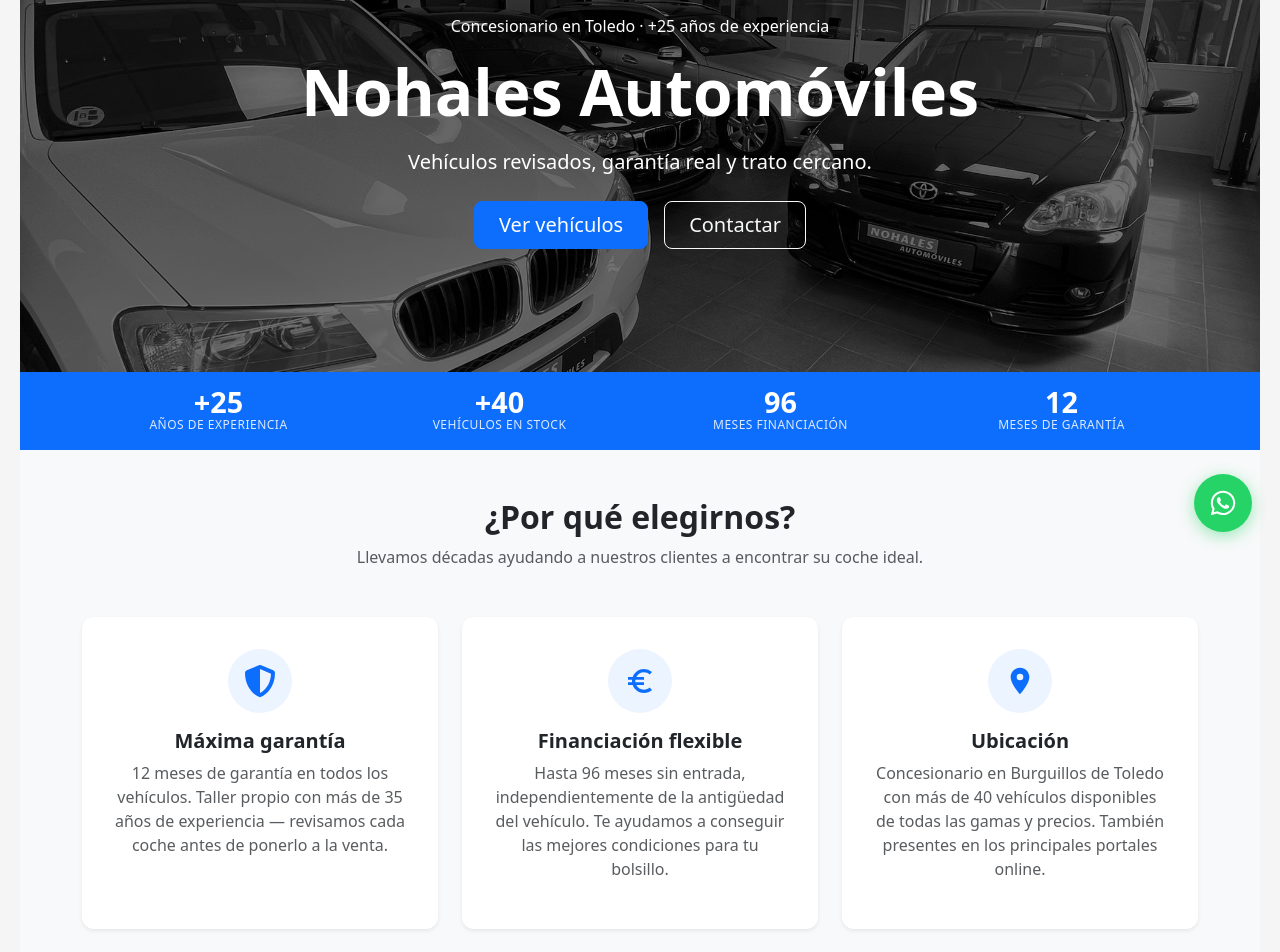
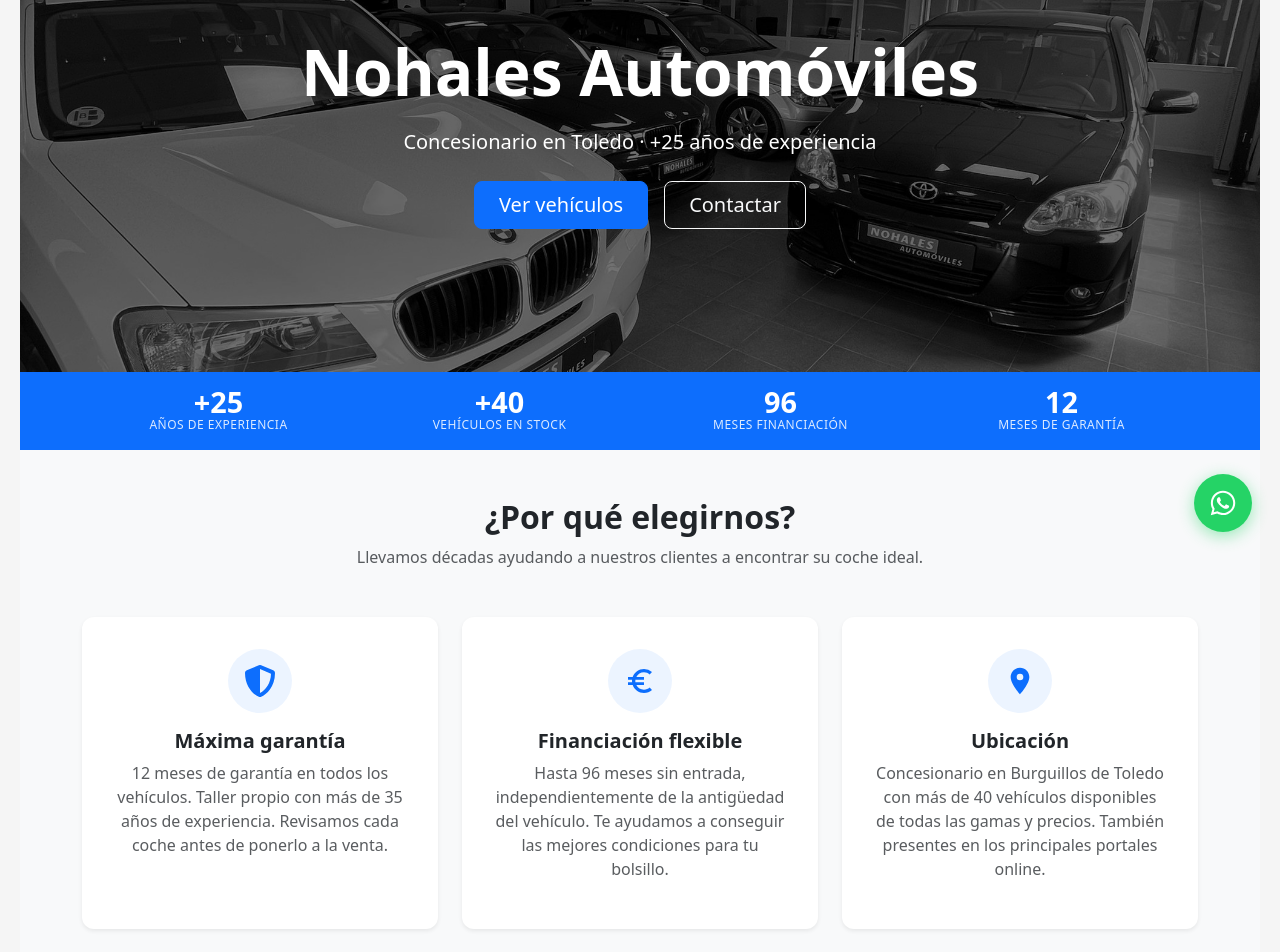
Before and after one commit to JorP2/concesionario-web, a React (Create React App) app in the folder frontend/: page / in a window 1280 px wide. Shown: the part 240-1192 px from the top of the page. Built offline with nearby package versions, Linux system fonts and the light colour scheme.

Commit message:
Cambio minimo en Home

```diff
--- a/frontend/src/pages/Home.jsx
+++ b/frontend/src/pages/Home.jsx
@@ -12,12 +12,9 @@
         style={{ backgroundImage: `url(/imagenHome.jpeg)` }}
       >
         <div className="hero-content container text-center">
-          <p className="hero-eyebrow">
-            Concesionario en Toledo · +25 años de experiencia
-          </p>
           <h1 className="display-3 fw-bold mb-3">Nohales Automóviles</h1>
           <p className="lead mb-4">
-            Vehículos revisados, garantía real y trato cercano.
+            Concesionario en Toledo · +25 años de experiencia
           </p>
           <div className="d-flex gap-3 justify-content-center flex-wrap">
             <Link to={`/vehiculos`} className="btn btn-primary btn-lg px-4">
@@ -74,7 +71,7 @@
                 <h5 className="fw-bold">Máxima garantía</h5>
                 <p className="text-muted">
                   12 meses de garantía en todos los vehículos. Taller propio con
-                  más de 35 años de experiencia — revisamos cada coche antes de
+                  más de 35 años de experiencia. Revisamos cada coche antes de
                   ponerlo a la venta.
                 </p>
               </div>
```
